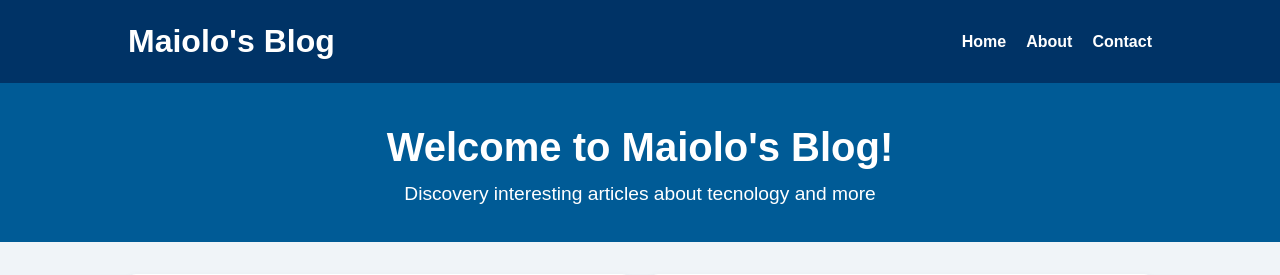
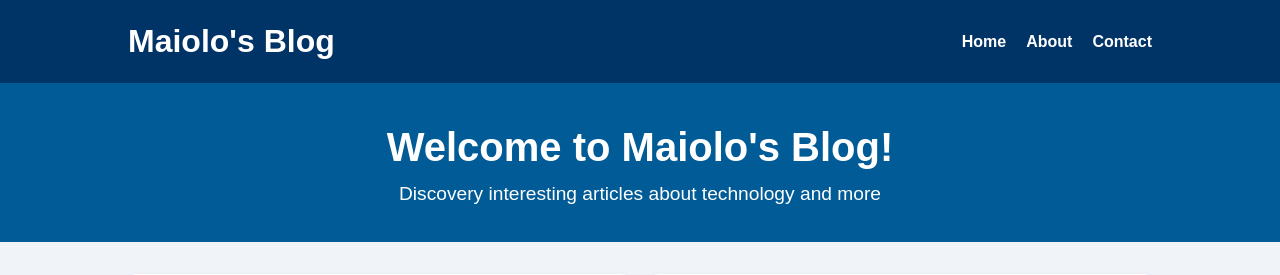
Before and after one commit to VitorMaiolo/personal-page, a Flask app: page / in a window 1280 px wide. Shown: the top 275 px of the page. Run offline with Flask 3, Linux system fonts and the light colour scheme; some libraries are stand-ins or nearby versions.

Commit message:
correção de tradução

```diff
--- a/templates/index.html
+++ b/templates/index.html
@@ -23,7 +23,7 @@
     <main>
         <section class="hero">
             <h2>Welcome to Maiolo's Blog!</h2>
-            <p>Discovery interesting articles about tecnology and more</p>
+            <p>Discovery interesting articles about technology and more</p>
         </section>
 
         <section class="posts">
```
